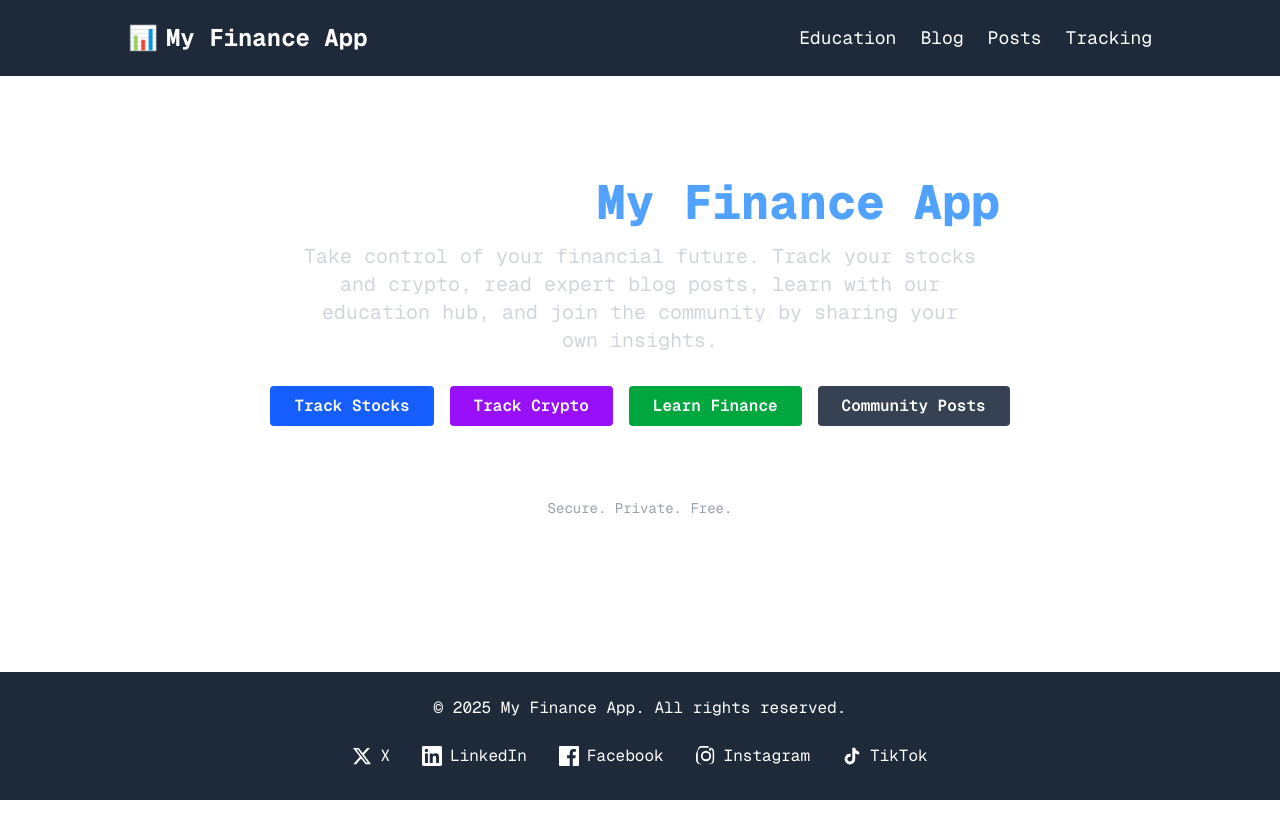
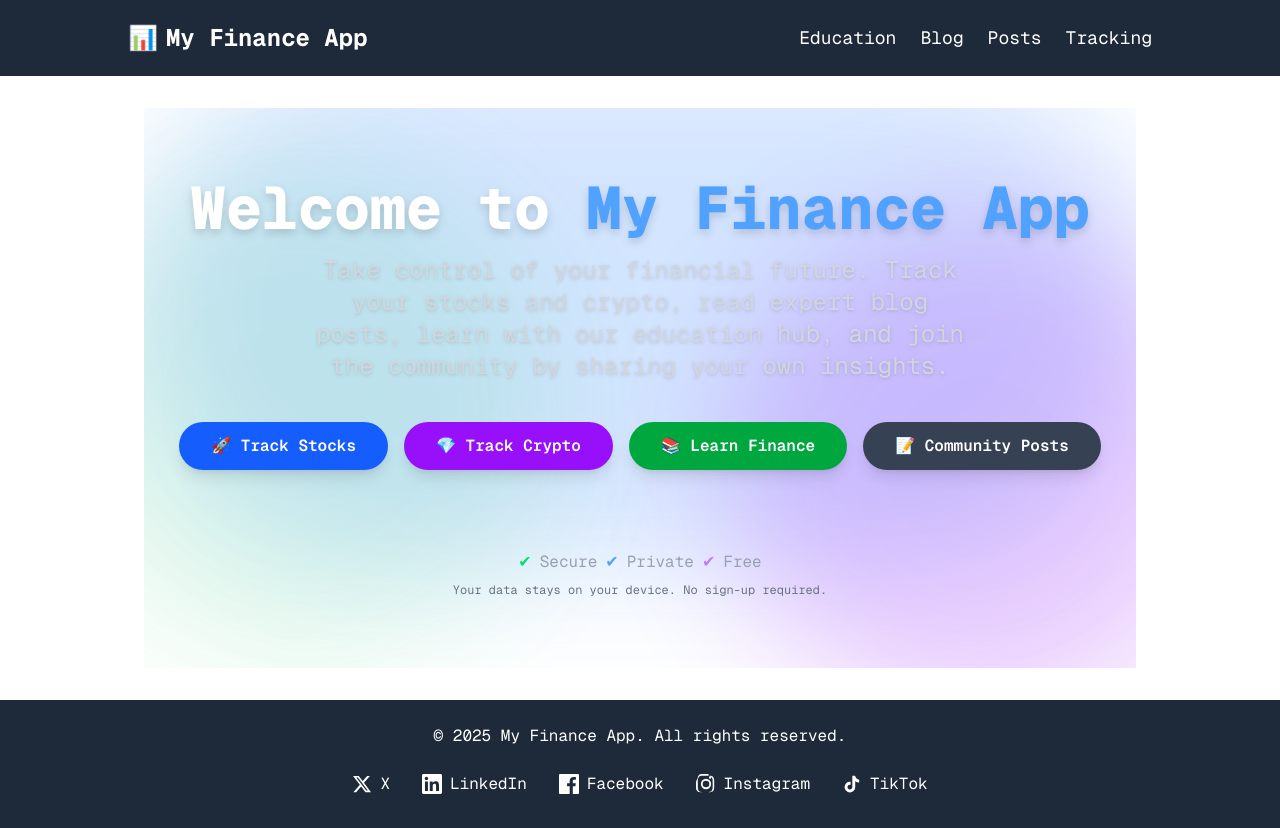
Before and after one commit to FraneCaleta/finance-education, a Next.js app: page / in a window 1280 px wide. Before the commit the page ends 800 px from the top, so only its background shows below. Built offline with nearby package versions, Linux system fonts and the light colour scheme.

Commit message:
improve home page

```diff
--- a/src/app/page.tsx
+++ b/src/app/page.tsx
@@ -2,43 +2,58 @@
 
 export default function Home() {
   return (
-    <section className="flex flex-col items-center justify-center min-h-[60vh] text-center">
-      <h1 className="text-4xl md:text-5xl font-extrabold mb-4 text-white">
+    <section className="flex flex-col items-center justify-center min-h-[70vh] text-center relative overflow-hidden">
+      {/* Decorative background gradients */}
+      <div className="absolute inset-0 pointer-events-none z-0">
+        <div className="absolute top-[-10%] left-1/2 -translate-x-1/2 w-[80vw] h-[40vw] bg-blue-500 opacity-20 rounded-full blur-3xl" />
+        <div className="absolute bottom-[-10%] right-[-10%] w-[40vw] h-[40vw] bg-purple-600 opacity-20 rounded-full blur-3xl" />
+        <div className="absolute bottom-0 left-[-10%] w-[40vw] h-[40vw] bg-green-500 opacity-10 rounded-full blur-3xl" />
+      </div>
+      <div className="relative z-10 w-full flex flex-col items-center">
+        <h1 className="text-4xl md:text-6xl font-extrabold mb-4 text-white drop-shadow-lg">
           Welcome to <span className="text-blue-400">My Finance App</span>
         </h1>
-      <p className="text-lg md:text-xl text-gray-300 max-w-2xl mb-8">
+        <p className="text-lg md:text-2xl text-gray-300 max-w-2xl mb-10 drop-shadow">
           Take control of your financial future. Track your stocks and crypto,
           read expert blog posts, learn with our education hub, and join the
           community by sharing your own insights.
         </p>
-      <div className="flex flex-wrap gap-4 justify-center mb-10">
+        <div className="flex flex-wrap gap-4 justify-center mb-12">
           <a
             href="/tracking/stocks"
-          className="bg-blue-600 hover:bg-blue-700 text-white font-semibold py-2 px-6 rounded transition"
+            className="bg-blue-600 hover:bg-blue-700 text-white font-semibold py-3 px-8 rounded-full shadow-lg transition transform hover:-translate-y-1 hover:scale-105"
           >
-          Track Stocks
+            🚀 Track Stocks
           </a>
           <a
             href="/tracking/crypto"
-          className="bg-purple-600 hover:bg-purple-700 text-white font-semibold py-2 px-6 rounded transition"
+            className="bg-purple-600 hover:bg-purple-700 text-white font-semibold py-3 px-8 rounded-full shadow-lg transition transform hover:-translate-y-1 hover:scale-105"
           >
-          Track Crypto
+            💎 Track Crypto
           </a>
           <a
             href="/education"
-          className="bg-green-600 hover:bg-green-700 text-white font-semibold py-2 px-6 rounded transition"
+            className="bg-green-600 hover:bg-green-700 text-white font-semibold py-3 px-8 rounded-full shadow-lg transition transform hover:-translate-y-1 hover:scale-105"
           >
-          Learn Finance
+            📚 Learn Finance
           </a>
           <a
             href="/posts"
-          className="bg-gray-700 hover:bg-gray-800 text-white font-semibold py-2 px-6 rounded transition"
+            className="bg-gray-700 hover:bg-gray-800 text-white font-semibold py-3 px-8 rounded-full shadow-lg transition transform hover:-translate-y-1 hover:scale-105"
           >
-          Community Posts
+            📝 Community Posts
           </a>
         </div>
-      <div className="mt-8 text-gray-400 text-sm">
-        <span>Secure. Private. Free.</span>
+        <div className="flex flex-col items-center gap-2 mt-8 text-gray-400 text-base">
+          <span className="flex items-center gap-2">
+            <span className="text-green-400">✔</span> Secure
+            <span className="text-blue-400">✔</span> Private
+            <span className="text-purple-400">✔</span> Free
+          </span>
+          <span className="text-xs text-gray-500">
+            Your data stays on your device. No sign-up required.
+          </span>
+        </div>
       </div>
     </section>
   );
```
Lines whose indentation alone changed are shown as unchanged.
